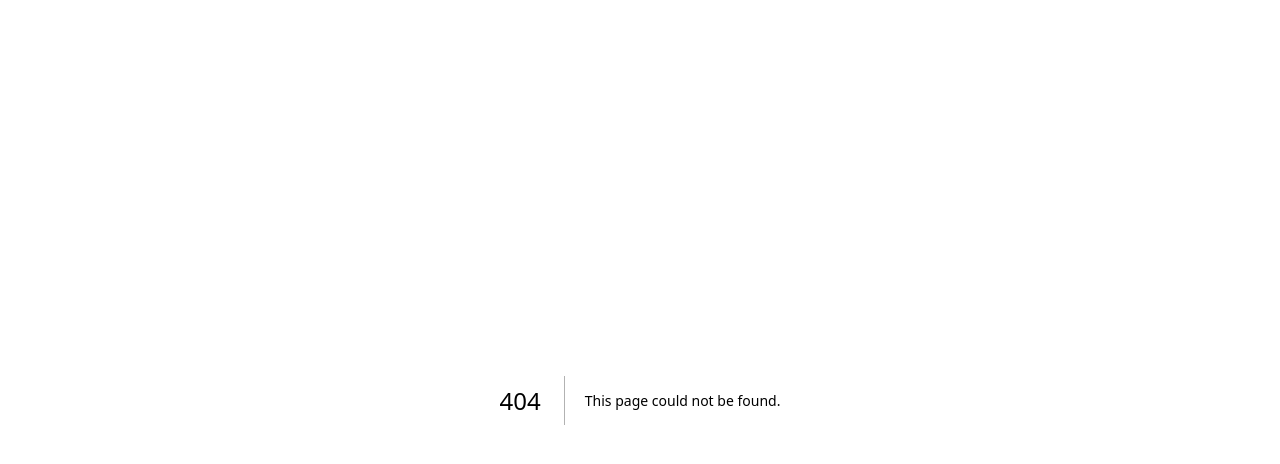
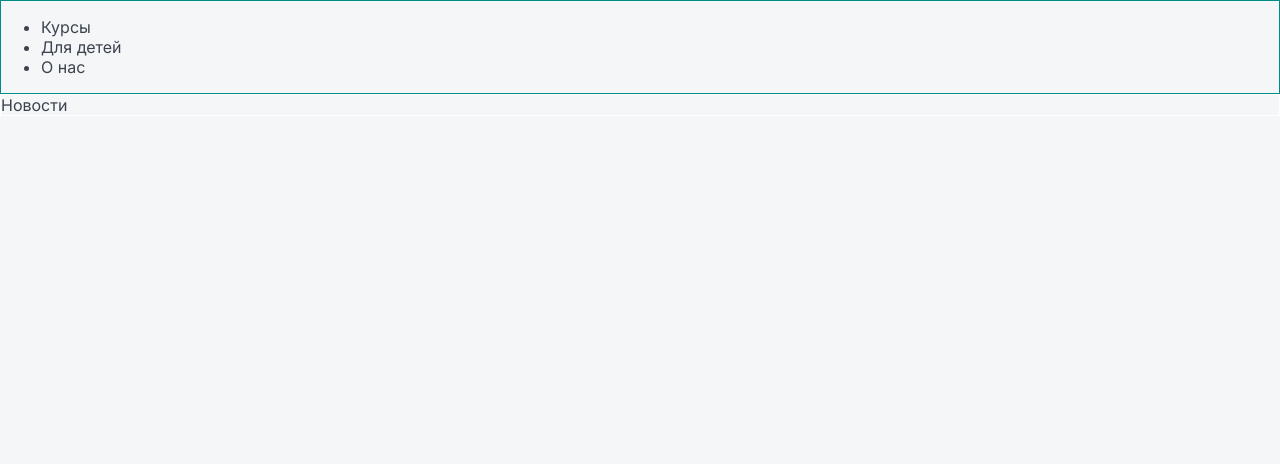
Before and after one commit to PavelLatmentsev/OWl-Next.js-, a Next.js app: page /news in a window 1280 px wide. Before the commit this address had no page. Shown: the top 464 px of the page. Built offline with nearby package versions, Linux system fonts and the light colour scheme.

Commit message:
add routes login, site

```diff
--- a/app/layout.tsx
+++ b/app/(auth)/layout.tsx
@@ -1,6 +1,7 @@
-import "./globals.css";
+
 import type { Metadata } from "next";
 import { Inter } from "next/font/google";
+
 
 const inter = Inter({ subsets: ["latin"] });
 
@@ -24,7 +25,10 @@ export default function RootLayout({
         rel="stylesheet"
       />
       </head>
-      <body className={inter.className}>{children}</body>
+      <body className={inter.className}>
+<div>Авторизация</div>
+        {children}
+        </body>
     </html>
   );
 }
--- /dev/null
+++ b/app/(site)/layout.tsx
@@ -0,0 +1,40 @@
+import "./globals.css";
+import type { Metadata } from "next";
+import { Inter } from "next/font/google";
+import styles from "./page.module.css";
+
+const inter = Inter({ subsets: ["latin"] });
+
+export const metadata: Metadata = {
+  title: "Create Next App MY-APPS",
+  description: "Generated by create next APP",
+};
+
+export default function RootLayout({
+  children,
+}: {
+  children: React.ReactNode;
+}) {
+  return (
+    <html lang="ru">
+      <head>
+      <link rel="preconnect" href="https://fonts.googleapis.com"  />
+      <link rel="preconnect" href="https://fonts.gstatic.com" />
+      <link
+        href="https://fonts.googleapis.com/css2?family=Noto+Sans:wght@300;400;500;600;700&display=swap"
+        rel="stylesheet"
+      />
+      </head>
+      <body className={inter.className}>
+        <nav className={styles.nav}>
+          <ul>
+            <li>Курсы</li>
+            <li>Для детей</li>
+            <li>О нас</li>
+          </ul>
+        </nav>
+        {children}
+        </body>
+    </html>
+  );
+}
--- /dev/null
+++ b/app/(site)/news/layout.tsx
@@ -0,0 +1,7 @@
+export default function newsLayout({
+  children,
+}: {
+  children: React.ReactNode;
+}) {
+  return <div style={{border:"1px solid #fff"}}>{children}</div>;
+}
--- /dev/null
+++ b/app/(site)/news/page.tsx
@@ -0,0 +1,15 @@
+import { Metadata } from 'next';
+
+export const metadata: Metadata = {
+  title: 'News',
+};
+
+export default function News():JSX.Element{
+  return (
+
+      <div >
+Новости
+      </div>
+
+  );
+}
--- /dev/null
+++ b/app/(site)/page.module.css
@@ -0,0 +1,13 @@
+.main {
+    display: flex;
+    flex-direction: column;
+    justify-content: space-between;
+    align-items: center;
+    padding: 6rem;
+    min-height: 100vh;
+}
+
+
+.nav {
+    border: 1px solid darkcyan;
+}
```
Also changed, not shown: app/(auth)/login/page.tsx (added, +15 -0 lines), app/(site)/about/layout.tsx (added, +7 -0 lines), app/(site)/about/page.tsx (added, +15 -0 lines), components/Rating/Rating.tsx (+7 -1 lines), app/(site)/globals.css (renamed from app/globals.css), app/(site)/page.tsx (renamed from app/page.tsx), app/page.module.css (added).
